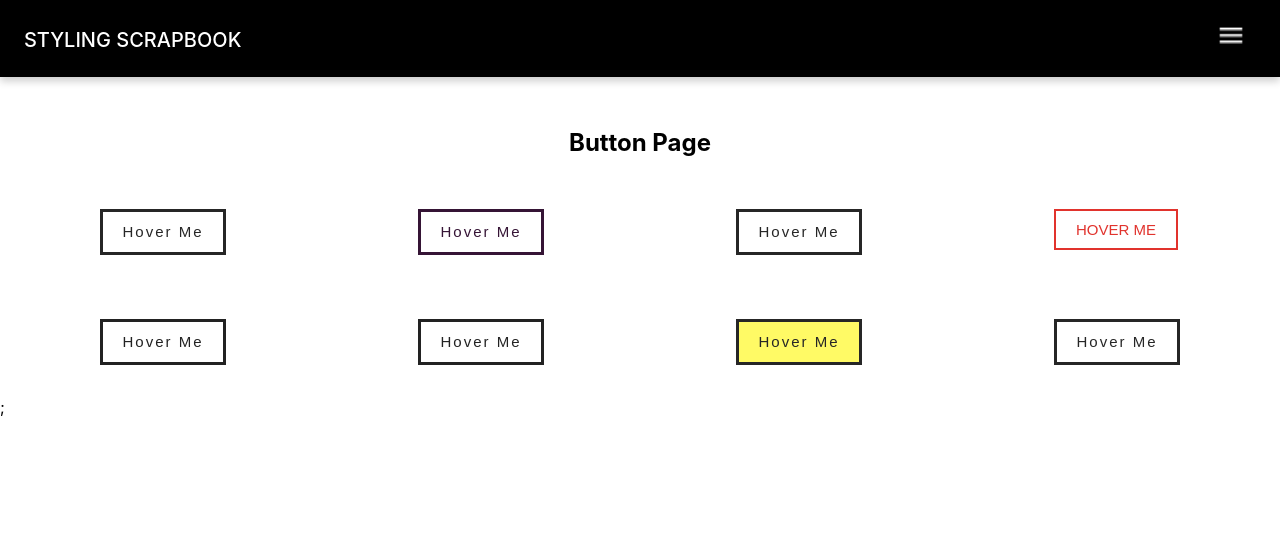
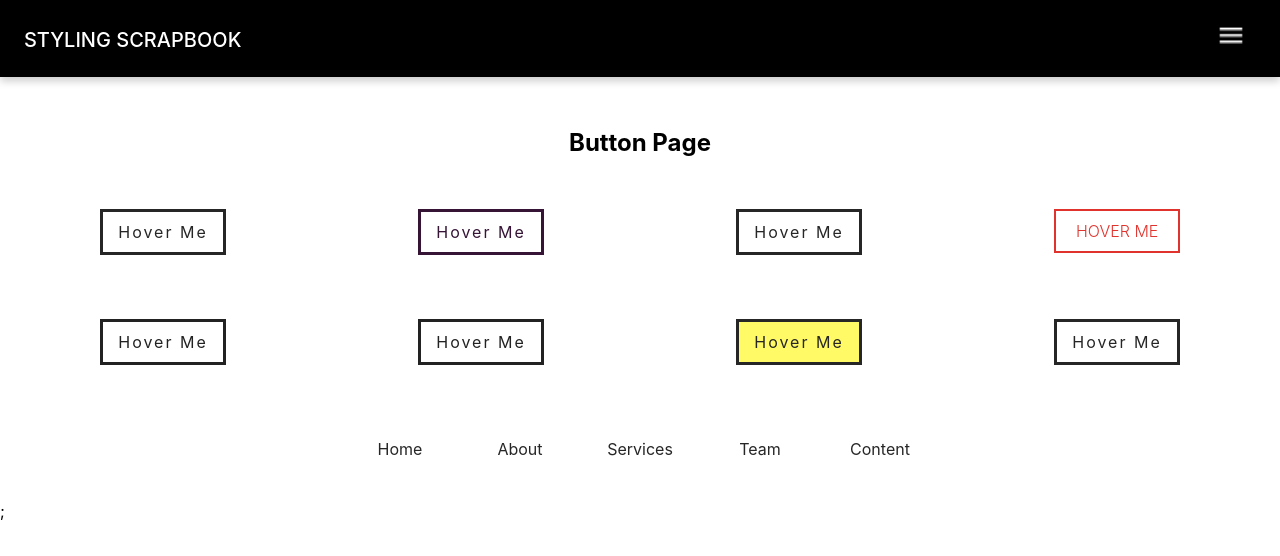
Before and after one commit to sleeplesseditor/StylingScrapbook, a React (Create React App) app: page / in a window 1280 px wide. Shown: the top 556 px of the page. Built offline with nearby package versions, Linux system fonts and the light colour scheme.

Commit message:
Cascading navbar added

```diff
--- a/src/App.js
+++ b/src/App.js
@@ -5,6 +5,7 @@ import LazyLoader from './components/LazyLoader/LazyLoader';
 import './App.scss';
 
 const ButtonPage = React.lazy(() => import('./pages/ButtonPage/ButtonPage'));
+const ImageEffectsPage = React.lazy(() => import('./pages/ImageEffects/ImageEffects'));
 
 function App() {
   return (
@@ -12,6 +13,7 @@ function App() {
       <Header />
         <Switch>
           <Route exact path="/" component={LazyLoader(ButtonPage)} />
+          <Route exact path="/image-effects" component={LazyLoader(ImageEffectsPage)} />
         </Switch>
     </Router>
   );
--- a/src/components/Header/Header.jsx
+++ b/src/components/Header/Header.jsx
@@ -55,6 +55,13 @@ export default function Header() {
             >
                 Button Page
             </Link>
+            <Link
+                to={"/image-effects"}
+                style={{ textDecoration: 'none' }}
+                onClick={toggleNav}
+            >
+                Image Effects Page
+            </Link>
         </nav>
       </CSSTransition>
       <button onClick={toggleNav} className="header-button">
--- a/src/pages/ButtonPage/ButtonPage.jsx
+++ b/src/pages/ButtonPage/ButtonPage.jsx
@@ -1,5 +1,6 @@
 /* eslint-disable jsx-a11y/anchor-is-valid */
 import React from 'react';
+import CascadingNavbar from './CascadingNavbar';
 import './ButtonPage.scss';
 
 function ButtonPage() {
@@ -32,6 +33,9 @@ function ButtonPage() {
             <a href="" className="button-hover-8">Hover Me</a>
           </div>
         </div>
+        <div className="navbar-container">
+          <CascadingNavbar />
+        </div>
     </div>
   );
 }
--- a/src/pages/ButtonPage/ButtonPage.scss
+++ b/src/pages/ButtonPage/ButtonPage.scss
@@ -5,6 +5,10 @@
   &-frame {
     margin: 2rem 6rem;
   }
+}
+
+.navbar-container {
+  margin: 2rem 0;
 }
 
 @media (min-width: 600px) {
@@ -25,11 +29,14 @@
   }
 }
 
-.button-hover-1 {
+.button-hover {
+  font-family: sans-serif;
+  cursor: pointer;
+  font-size: 15px;
+
+  &-1 {
+    color: #262626;
     text-decoration: none;
-	color: #262626;
-	font-family: sans-serif;
-  font-size: 15px;
     letter-spacing: 2px;
     border: 3px solid #262626;
     height: 2.5rem;
@@ -39,7 +46,6 @@
     display: flex;
     justify-content: center;
     align-items: center;
-  cursor: pointer;
 
     &:before {
       content: '';
@@ -60,11 +66,9 @@
     }
   }
 
-.button-hover-2 {
+  &-2 {
     text-decoration: none;
     color: #351435;
-	font-family: sans-serif;
-  font-size: 15px;
     letter-spacing: 2px;
     border: 3px solid #351435;
     height: 2.5rem;
@@ -74,7 +78,6 @@
     display: flex;
     justify-content: center;
     align-items: center;
-  cursor: pointer;
 
     &:hover {
       color: #ffffff;
@@ -98,11 +101,9 @@
     }
   }
 
-.button-hover-3 {
+  &-3 {
     text-decoration: none;
     color: #262626;
-	font-family: sans-serif;
-  font-size: 15px;
     letter-spacing: 2px;
     border: 3px solid #262626;
     height: 2.5rem;
@@ -112,7 +113,6 @@
     display: flex;
     justify-content: center;
     align-items: center;
-  cursor: pointer;
 
     &:hover {
       color: #eeeeee;
@@ -153,11 +153,9 @@
     }
   }
 
-.button-hover-4 {
+  &-4 {
     text-decoration: none;
     color: #E1332D;
-	font-family: sans-serif;
-  font-size: 15px;
     font-weight: 300;
     letter-spacing: 0px;
     text-transform: uppercase;
@@ -165,12 +163,10 @@
     padding: 10px 20px;
     position: absolute;
     transition: all 1s;
-  cursor: pointer;
     overflow: hidden;
     display: flex;
     justify-content: center;
     align-items: center;
-  cursor: pointer;
 
     &:hover {
       font-weight: 900;
@@ -180,11 +176,9 @@
     }
   }
 
-.button-hover-5 {
+  &-5 {
     text-decoration: none;
     color: #222;
-	font-family: sans-serif;
-  font-size: 15px;
     letter-spacing: 2px;
     border: 3px solid #222;
     transition: all 1s;
@@ -195,7 +189,6 @@
     display: flex;
     justify-content: center;
     align-items: center;
-  cursor: pointer;
 
     &:before {
       content: 'CONFIRM';
@@ -218,11 +211,9 @@
     }
   }
 
-.button-hover-6 {
+  &-6 {
     text-decoration: none;
     color: #222;
-	font-family: sans-serif;
-  font-size: 15px;
     letter-spacing: 2px;
     border: 3px solid #222;
     transition: all 0.5s;
@@ -233,7 +224,6 @@
     display: flex;
     justify-content: center;
     align-items: center;
-  cursor: pointer;
 
     &:hover {
       background-color: #F44336;
@@ -257,12 +247,10 @@
     }
   }
 
-.button-hover-7 {
+  &-7 {
     text-decoration: none;
     background-color: #262626;
     color: transparent;
-	font-family: sans-serif;
-  font-size: 15px;
     letter-spacing: 2px;
     border: 3px solid #262626;
     transition: all 0.5s;
@@ -273,7 +261,6 @@
     display: flex;
     justify-content: center;
     align-items: center;
-  cursor: pointer;
 
     &:before {
       content: 'Hover Me';
@@ -315,11 +302,9 @@
     }
   }
 
-.button-hover-8 {
+  &-8 {
     text-decoration: none;
     color: #262626;
-	font-family: sans-serif;
-  font-size: 15px;
     letter-spacing: 2px;
     border: 3px solid #262626;
     transition: all 0.5s;
@@ -330,7 +315,6 @@
     display: flex;
     justify-content: center;
     align-items: center;
-  cursor: pointer;
 
     &:before {
       content: 'Hover Me';
@@ -354,3 +338,61 @@
       opacity: 1;
     }
   }
+}
+
+.cascading-navbar {
+  margin: 0;
+  padding: 0;
+  display: flex;
+  list-style-type: none;
+
+  & li a {
+    display: block;
+    width: 120px;
+    height: 40px;
+    line-height: 40px;
+    text-align: center;
+    color: #262626;
+    text-decoration: none;
+    text-transform: capitalize;
+    position: relative;
+    transform: all 0.7s;
+
+    &:hover {
+      color: #ffffff;
+    }
+
+    &:hover span {
+      transform: scaleY(1);
+    }
+  }
+
+  & li span {
+    position: absolute;
+    width: 25%;
+    height: 100%;
+    background-color: #262626;
+    z-index: -1;
+    left: 0;
+    top: 0;
+    transform: scaleY(0);
+    transform-origin: top;
+    transition: all .5s;
+
+    &:nth-child(2) {
+      left: 25%;
+      transition-delay: 0.15s;
+    }
+
+    &:nth-child(3) {
+      left: 50%;
+      transition-delay: 0.3s;
+    }
+
+    &:nth-child(4) {
+      left: 75%;
+      transition-delay: 0.45s;
+    }
+  }
+
+}
--- /dev/null
+++ b/src/pages/ButtonPage/CascadingNavbar.jsx
@@ -0,0 +1,48 @@
+/* eslint-disable jsx-a11y/anchor-is-valid */
+import React from 'react';
+
+function CascadingNavbar() {
+  return (
+    <div className="App">
+      <ul className="cascading-navbar">
+        <li><a href="#">
+          home
+          <span></span>
+          <span></span>
+          <span></span>
+          <span></span>
+        </a></li>
+        <li><a href="#">
+          about
+          <span></span>
+          <span></span>
+          <span></span>
+          <span></span>
+        </a></li>
+        <li><a href="#">
+          services
+          <span></span>
+          <span></span>
+          <span></span>
+          <span></span>
+        </a></li>
+        <li><a href="#">
+          team
+          <span></span>
+          <span></span>
+          <span></span>
+          <span></span>
+        </a></li>
+        <li><a href="#">
+          content
+          <span></span>
+          <span></span>
+          <span></span>
+          <span></span>
+        </a></li>
+      </ul>
+    </div>
+  );
+}
+
+export default CascadingNavbar;
--- /dev/null
+++ b/src/pages/ImageEffects/ImageEffects.jsx
@@ -0,0 +1,13 @@
+/* eslint-disable jsx-a11y/anchor-is-valid */
+import React from 'react';
+import './ImageEffects.scss';
+
+function ImageEffects() {
+  return (
+    <div className="App">
+        <h2>Image Effects Page</h2>
+    </div>
+  );
+}
+
+export default ImageEffects;
```
Also changed, not shown: src/pages/ImageEffects/ImageEffects.scss (added). Lines whose indentation alone changed are shown as unchanged.
